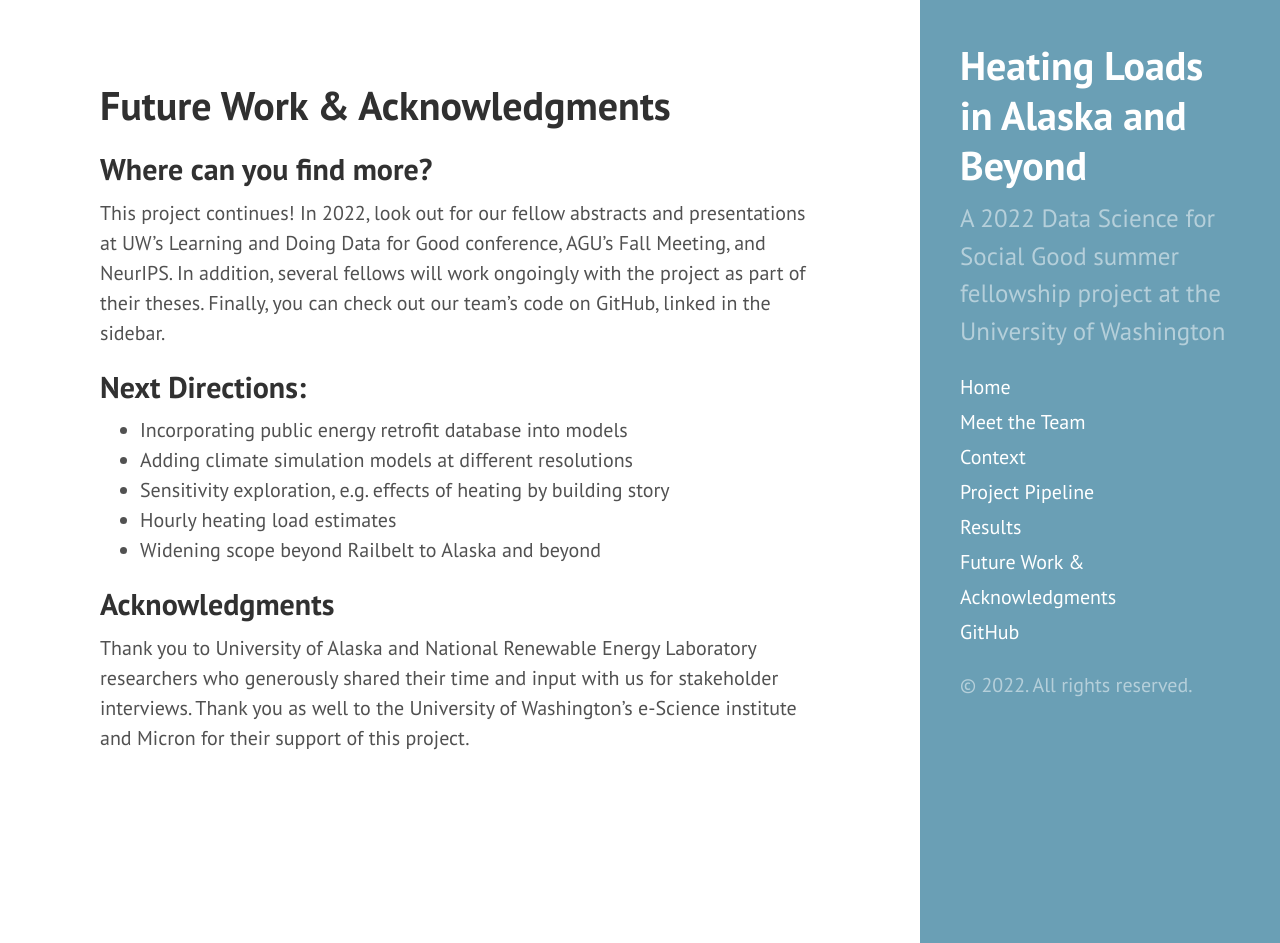
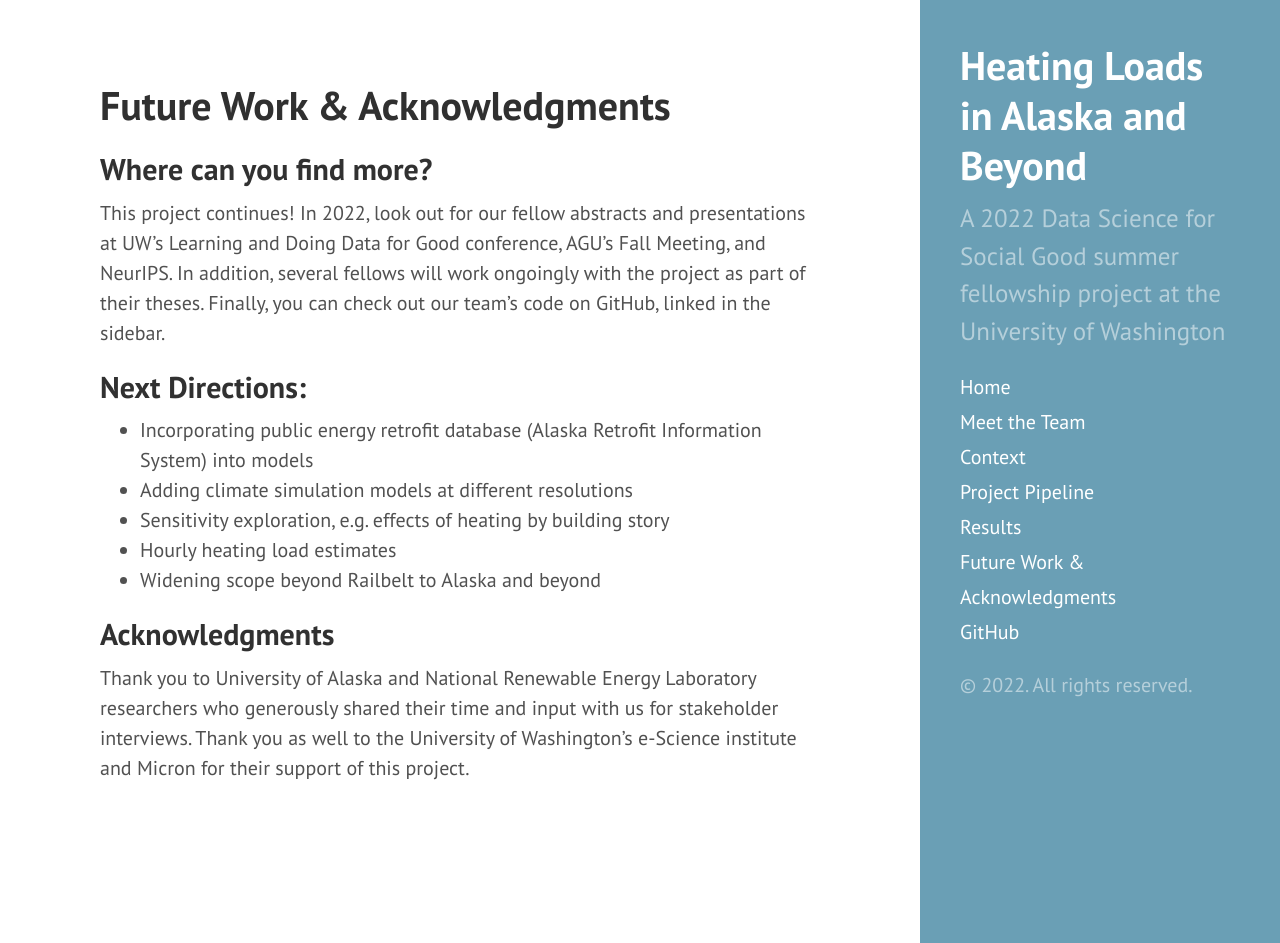
Before and after one commit to uwescience/DSSG2022_heating_loads, a Jekyll site: the page built from future.md, in a window 1280 px wide and 943 px high. Built offline with Jekyll 4.4.1, drawn with Linux system fonts in a browser that asks for light colours.

Commit message:
Update future.md

```diff
--- a/future.md
+++ b/future.md
@@ -7,7 +7,7 @@ title: Future Work & Acknowledgments
 This project continues! In 2022, look out for our fellow abstracts and presentations at UW's Learning and Doing Data for Good conference, AGU's Fall Meeting, and NeurIPS. In addition, several fellows will work ongoingly with the project as part of their theses. Finally, you can check out our team's code on GitHub, linked in the sidebar.
 
 ## Next Directions:
-+ Incorporating public energy retrofit database into models
++ Incorporating public energy retrofit database (Alaska Retrofit Information System) into models
 + Adding climate simulation models at different resolutions
 + Sensitivity exploration, e.g. effects of heating by building story
 + Hourly heating load estimates
```
